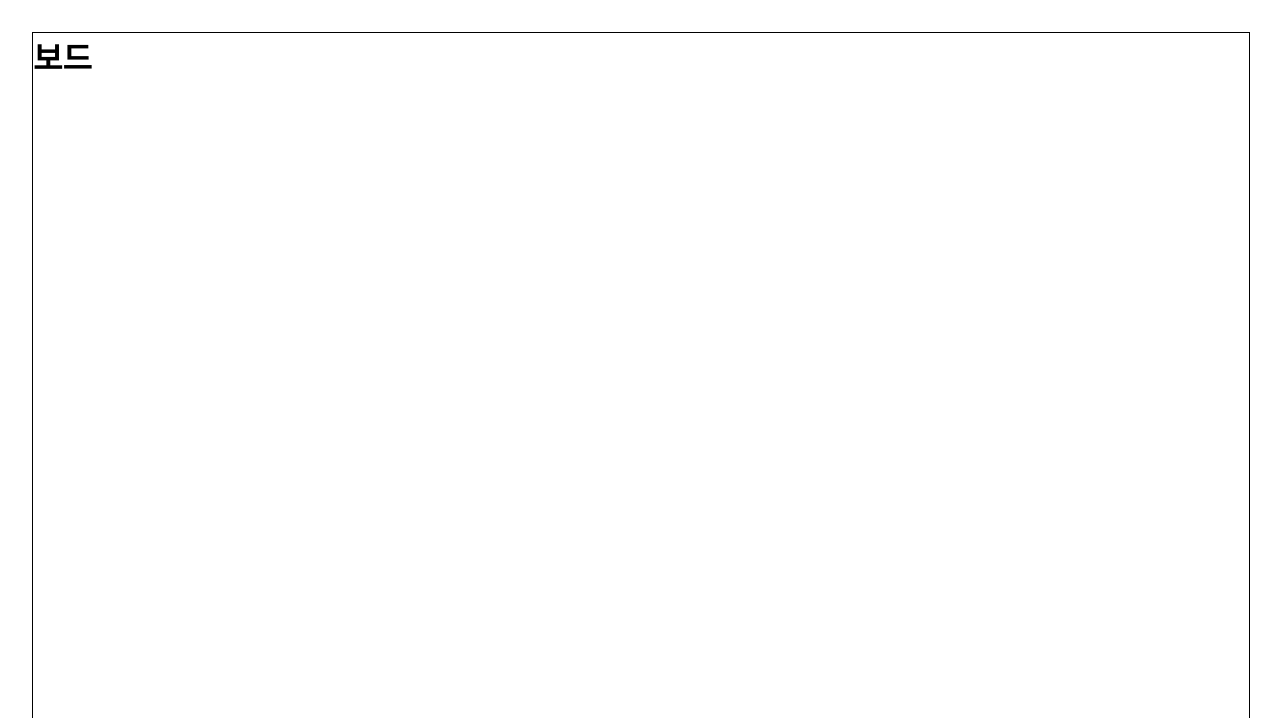
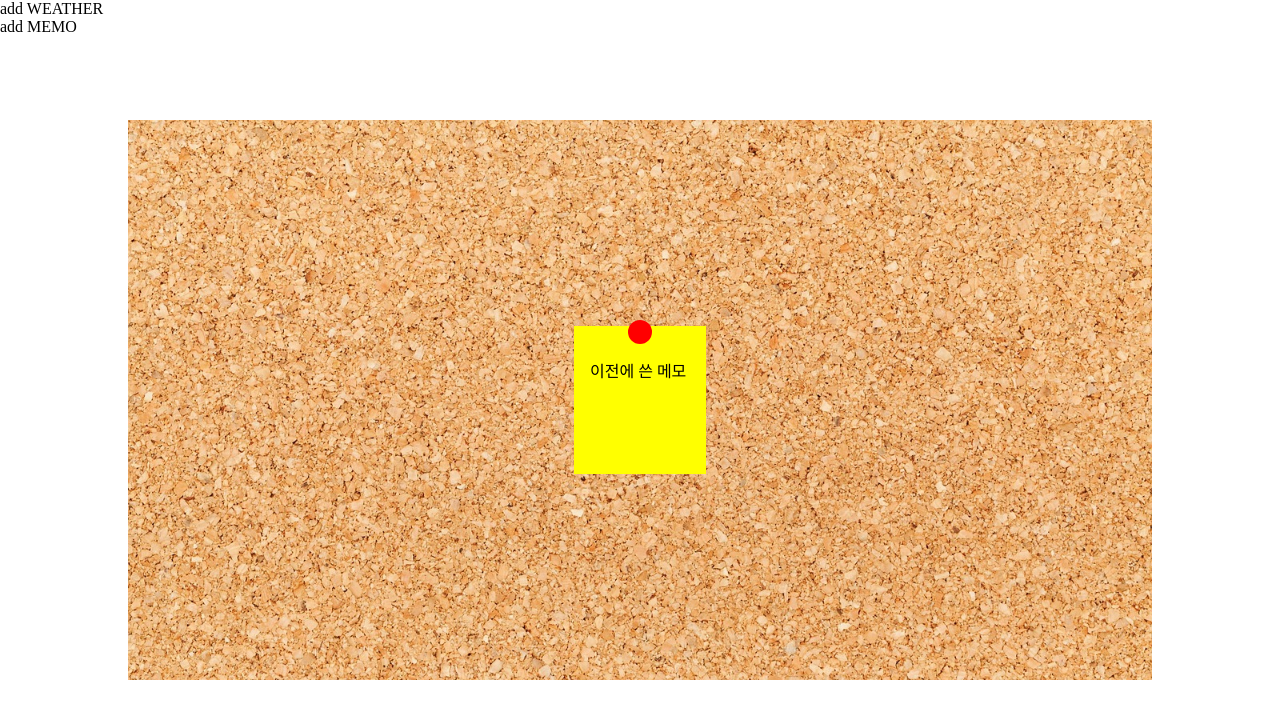
Before and after one commit to toa-web-dev/Pinboard-memo, a Vue app: page / in a window 1280 px wide. Shown: the top 718 px of the page. Built offline with nearby package versions, Linux system fonts and the light colour scheme.

Commit message:
App 구조와 메모지 드래그 앤 드롭 인터래션 구현

```diff
--- a/src/App.vue
+++ b/src/App.vue
@@ -1,15 +1,20 @@
 <script setup>
-// import HelloWorld from './components/HelloWorld.vue'
-import Board from './components/Board/Board.vue';
-import PinSheet from './components/PinSheet/PinSheet.vue';
-import Memo from './components/PinSheet/contents/Memo.vue';
+import Board from "./components/Board/Board.vue";
+import PinSheet from "./components/PinSheet/PinSheet.vue";
+import Memo from "./components/PinSheet/contents/Memo.vue";
+import Menu from "./components/Menu/Menu.vue";
 </script>
 
 <template>
     <div class="container">
-    <Board> //v-for로 PinSheet 컴포넌트를 여러 개 생성
+        <aside :style="{ display: 'contents' }">
+            <Menu class="left"></Menu>
+            <div class="right"></div>
+        </aside>
+
+        <Board class="center">
             <PinSheet>
-        <Memo></Memo>
+                <Memo message="이전에 쓴 메모"></Memo>
             </PinSheet>
         </Board>
     </div>
@@ -17,9 +22,20 @@ import Memo from './components/PinSheet/contents/Memo.vue';
 
 <style scoped>
 .container {
-  width: 100vw;
+    max-width: 100vw;
     height: 100vh;
-  padding: 2rem;
-  box-sizing: border-box;
+    display: grid;
+    grid-template-columns: minmax(100px, 1fr) minmax(0, 8fr) minmax(100px, 1fr);
+    grid-template-areas: "left center right";
+}
+.left {
+    grid-area: left;
+}
+.right {
+    grid-area: right;
+}
+.center {
+    grid-area: center;
+    align-self: center;
 }
 </style>
--- a/src/components/Board/Board.vue
+++ b/src/components/Board/Board.vue
@@ -1,17 +1,18 @@
-<script setup>
-
-</script>
+<script setup></script>
 
 <template>
-    <div class="board">
-        <h1>보드</h1>
+    <div id="board" class="board">
+        <slot></slot>
     </div>
 </template>
 
 <style scoped>
-    .board {
-        width: 100%;
-        height: 100%;
-        border: 1px solid #000;
-    }
+.board {
+    width: 100%;
+    height: 70%;
+    background-image: url("/src/assets/board.jpg");
+    background-size: cover;
+    background-repeat: no-repeat;
+    position: relative;
+}
 </style>
--- a/src/components/Menu/Menu.vue
+++ b/src/components/Menu/Menu.vue
@@ -1,13 +1,12 @@
 <script setup>
-
 </script>
 
 <template>
     <div>
         <menu>
             <ul>
-                <li><a>WEATHER</a></li>
-                <li><a>MEMO</a></li>
+                <li>add WEATHER</li>
+                <li onclick>add MEMO</li>
             </ul>
         </menu>
     </div>
--- a/src/components/PinSheet/PinSheet.vue
+++ b/src/components/PinSheet/PinSheet.vue
@@ -1,11 +1,46 @@
 <script setup>
+import initDragging from "../../util/DragAndDrop";
+import { onMounted, ref } from "vue";
 
+const pinRef = ref(null);
+
+onMounted(() => {
+    if (pinRef.value) {
+        initDragging(pinRef.value);
+    }
+});
 </script>
 
 <template>
- <p>메모</p>
+    <div class="sheet">
+        <div ref="pinRef" class="pin" />
+        <slot></slot>
+    </div>
 </template>
 
 <style scoped>
-
+.sheet {
+    display: inline-block;
+    min-width: 100px;
+    max-width: 300px;
+    height: 100px;
+    max-height: 300px;
+    background-color: yellow;
+    position: absolute;
+    top: 50%;
+    left: 50%;
+    transform: translate(-50%, -50%);
+    padding: 2rem 1rem 1rem 1rem;
+}
+.pin {
+    width: 24px;
+    height: 24px;
+    background-color: red;
+    border-radius: 100%;
+    position: absolute;
+    top: 0;
+    left: 50%;
+    transform: translate(-50%, -25%);
+    cursor: move;
+}
 </style>
--- a/src/components/PinSheet/contents/Memo.vue
+++ b/src/components/PinSheet/contents/Memo.vue
@@ -1,9 +1,16 @@
-<script setup>
+<script>
 
+export default {
+    props: {
+        message: String,
+    },
+};
 </script>
 
 <template>
- <p>메모</p>
+    <div>
+        <p>{{ message }}</p>
+    </div>
 </template>
 
 <style scoped>
--- /dev/null
+++ b/src/util/dragAndDrop.js
@@ -0,0 +1,24 @@
+export default function initDragging(pin) {
+    const board = pin.parentElement.parentElement;
+    const rect = board.getBoundingClientRect();
+    const sheet = pin.parentElement;
+
+    pin.addEventListener("pointerdown", dragStart);
+    pin.addEventListener("pointerup", dragEnd);
+
+    function traceCursor(event) {
+        const x = event.clientX - rect.x;
+        const y = event.clientY - rect.y;
+
+        sheet.style.left = `${x}px`;
+        sheet.style.top = `${y}px`;
+        sheet.style.transform = "translate( -50%,0)";
+        console.log(x, y);
+    }
+    function dragStart() {
+        window.addEventListener("mousemove", traceCursor);
+    }
+    function dragEnd() {
+        window.removeEventListener("mousemove", traceCursor);
+    }
+}
```
Lines whose indentation alone changed are shown as unchanged.
